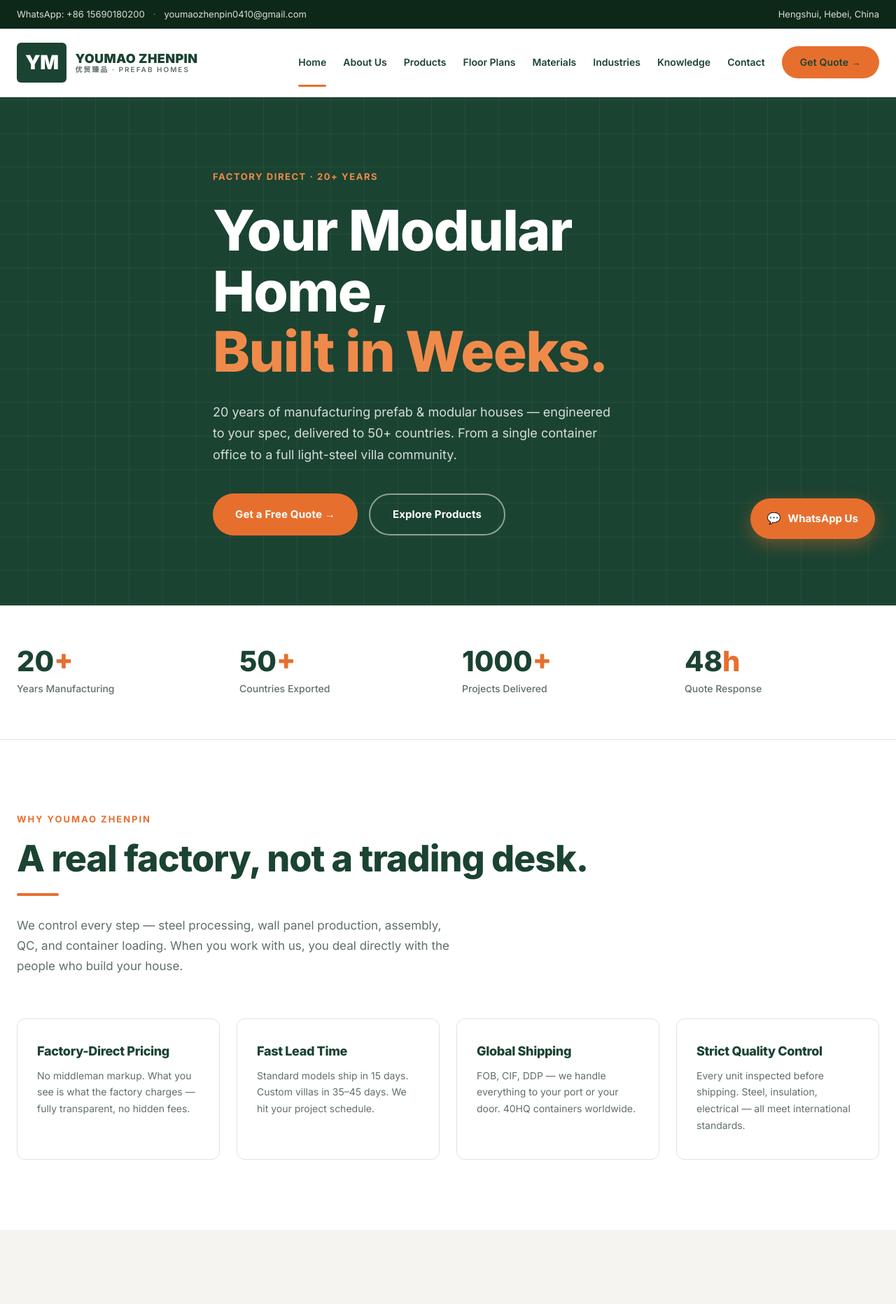
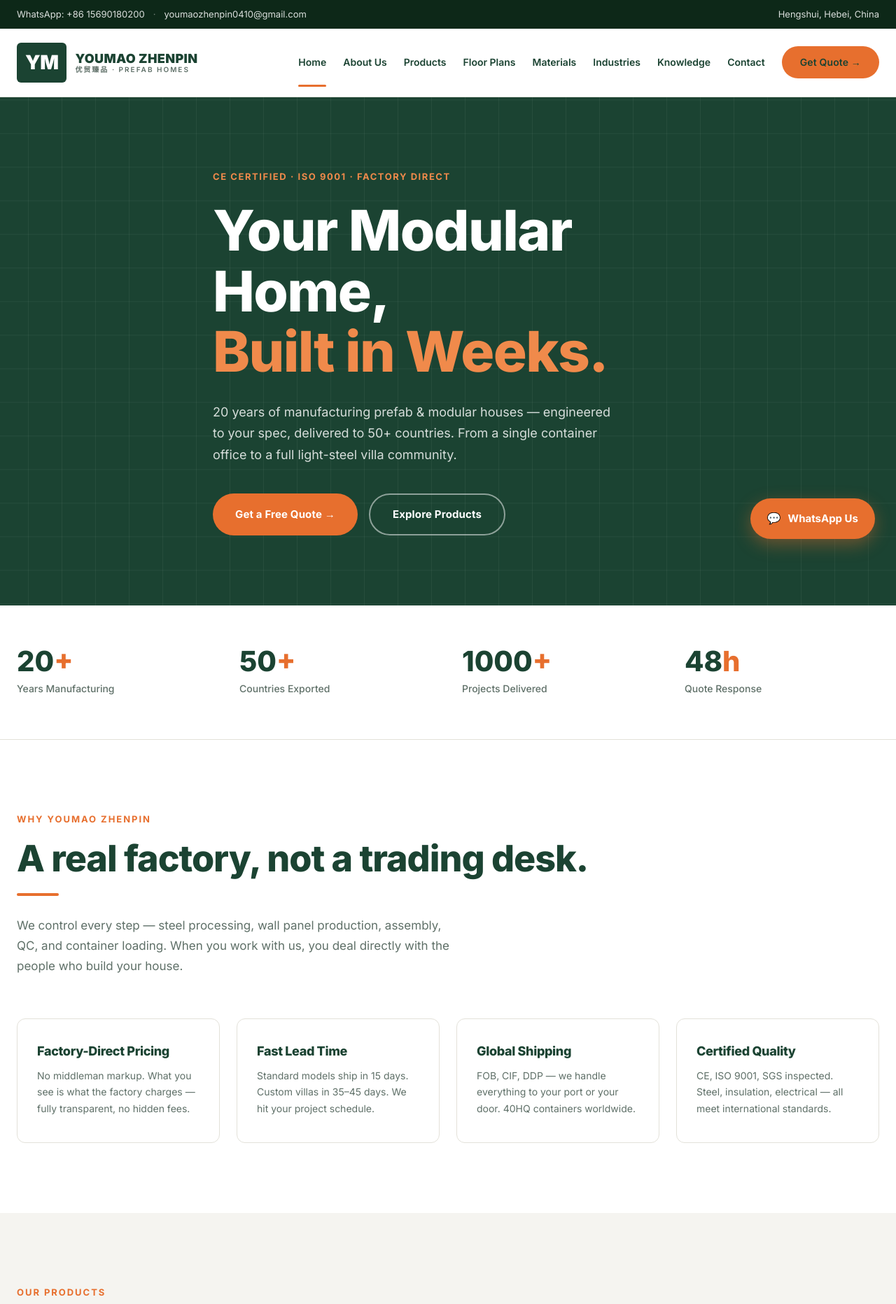
Before and after one commit to youmaozhenpin/youmaozhenpin.github.io, a React (Vite) app: page /#/ in a window 1280 px wide. Shown: the top 1863 px of the page at 70% size. Built offline with nearby package versions, Linux system fonts and the light colour scheme.

Commit message:
Restore CE/ISO certifications on homepage

```diff
--- a/src/pages/Home.jsx
+++ b/src/pages/Home.jsx
@@ -8,7 +8,7 @@
       {/* ===== HERO ===== */}
       <section className="hero grid-bg">
         <div className="container hero-content">
-          <span className="hero-badge">FACTORY DIRECT · 20+ YEARS</span>
+          <span className="hero-badge">CE CERTIFIED · ISO 9001 · FACTORY DIRECT</span>
           <h1>
             Your Modular Home,<br />
             <span className="hero-accent">Built in Weeks.</span>
@@ -73,8 +73,8 @@
               <p>FOB, CIF, DDP — we handle everything to your port or your door. 40HQ containers worldwide.</p>
             </div>
             <div className="feature">
-              <h3>Strict Quality Control</h3>
-              <p>Every unit inspected before shipping. Steel, insulation, electrical — all meet international standards.</p>
+              <h3>Certified Quality</h3>
+              <p>CE, ISO 9001, SGS inspected. Steel, insulation, electrical — all meet international standards.</p>
             </div>
           </div>
         </div>
```
Also changed, not shown: 2 other files (tests, documents, lock files or other folders).
